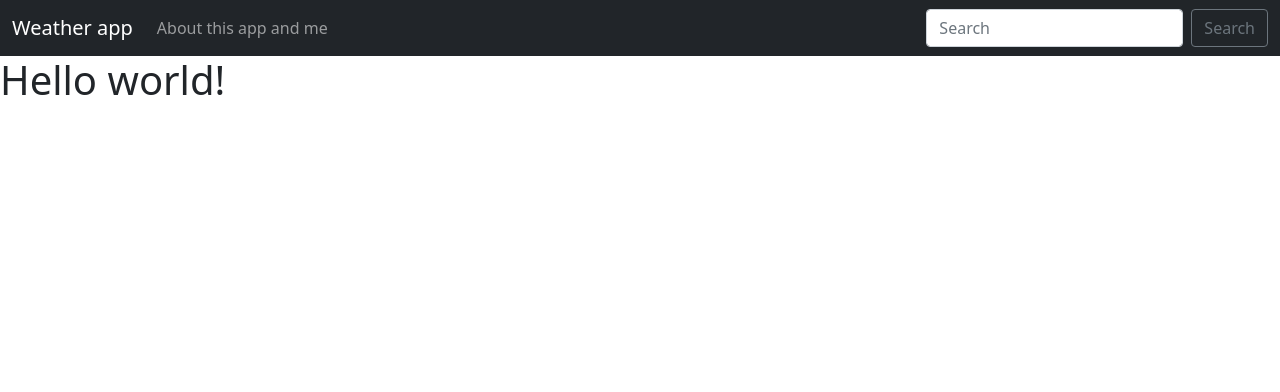
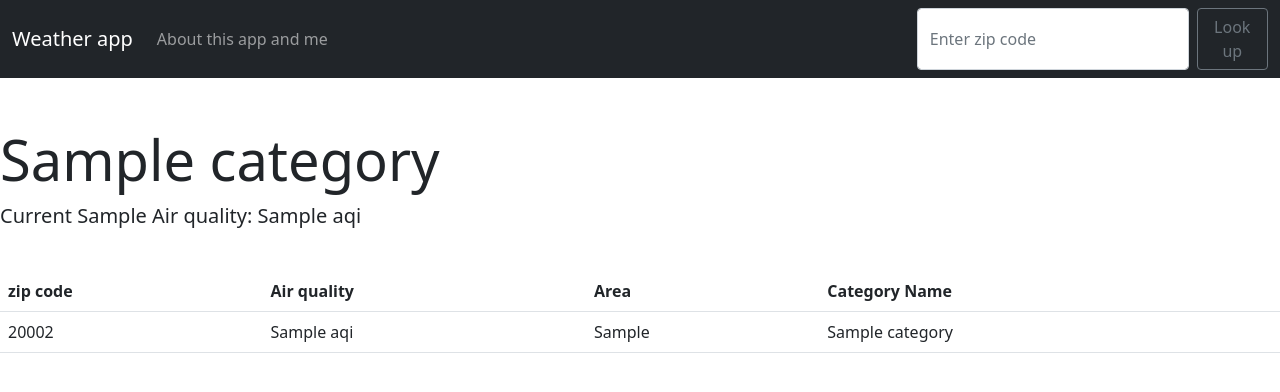
Before and after one commit to VladGrynenko/djangoweather, a Django app: page / in a window 1280 px wide. Shown: the top 392 px of the page. Run offline with Django 3.2, Linux system fonts and the light colour scheme; a database or web service that is not in the repository returns one stand-in record (values such as "Sample title"); data that the repository does not hold is empty.

Commit message:
ready weather application

```diff
--- a/weatherlookup/templates/base.html
+++ b/weatherlookup/templates/base.html
@@ -9,6 +9,14 @@
     <link href="https://cdn.jsdelivr.net/npm/bootstrap@5.0.0-beta1/dist/css/bootstrap.min.css" rel="stylesheet" integrity="sha384-giJF6kkoqNQ00vy+HMDP7azOuL0xtbfIcaT9wjKHr8RbDVddVHyTfAAsrekwKmP1" crossorigin="anonymous">
 
     <title>Hello, world!</title>
+    <style media="screen">
+        .good {background-color: #0C0;}
+        .moderate {background-color: #FFFF00;}
+        .usg {background-color: #FF9900;}
+        .unhealthy {background-color: #FF0000;}
+        .veryunhealthy {background-color: #990066;}
+        .hazardous {background-color: #660000;}
+    </style>
   </head>
   <body>
       <nav class="navbar navbar-expand-lg navbar-dark bg-dark">
@@ -25,9 +33,10 @@
         </li>
 
       </ul>
-      <form class="d-flex">
-        <input class="form-control me-2" type="search" placeholder="Search" aria-label="Search">
-        <button class="btn btn-outline-secondary" type="submit">Search</button>
+      <form action="{% url 'home' %}" class="d-flex" method="POST" >
+          {% csrf_token %}
+        <input class="form-control me-2" type="search" placeholder="Enter zip code" aria-label="Search" name="zipcode_enter">
+        <button class="btn btn-outline-secondary" type="submit">Look up</button>
       </form>
     </div>
   </div>
--- a/weatherlookup/templates/home.html
+++ b/weatherlookup/templates/home.html
@@ -2,6 +2,50 @@
 
 {% block content %}
 
-<h1>Hello world!</h1>
+
+<br><br>
+{% if api %}
+
+{% if api == 'Error with response converting to json' %}
+
+<p>{{api}}</p>
+{% else %}
+
+<div class="jumbotron {{ category_color }}">
+  <h1 class="display-4">{{  api.0.Category.Name }}</h1>
+  <p class="lead">Current {{  api.0.ReportingArea }} Air quality: {{ api.0.AQI }}</p>
+  <p>{{aqi_descr}}</p>
+</div>
+
+<br>
+
+<table class="table">
+    <thead class="thead-dark">
+
+    </thead>
+    <tr >
+        <th scope="col">zip code</th>
+        <th scope="col">Air quality</th>
+        <th scope="col">Area</th>
+        <th scope="col">Category Name</th>
+    </tr>
+
+    {% for item in api %}
+    <tr class = {{ category_color }}>
+        <td>{{ zipCode }}</td>
+        <td>{{ item.AQI }}</td>
+        <td>{{ item.ReportingArea }}</td>
+        <td>{{ item.Category.Name }}</td>
+    </tr>
+
+    {% endfor %}
+
+</table>
+
+
+{% endif %}
+
+{% endif %}
+
 
 {% endblock %}
--- a/weatherlookup/views.py
+++ b/weatherlookup/views.py
@@ -5,7 +5,42 @@ from django.shortcuts import render
 
 #this is my home page view
 def home(request):
-    return render(request, 'home.html', {})
+    import json
+    import requests
+    #
+    API_Key = '1820D642-4FF4-4172-A747-6051D0DC5C19'
+    zipCode = '20002'
+    if request.method == "POST":
+        zipCode = request.POST.get('zipcode_enter','')
+    distance = '25'
+    api_url = 'https://www.airnowapi.org/aq/observation/zipCode/current/?format=application/json&zipCode={}&distance={}&API_KEY={}'.format(zipCode,distance,API_Key)
+
+    aqi_groups = {'Good':'Air quality is satisfactory, and air pollution poses little or no risk.',
+    'Moderate':'Air quality is acceptable. However, there may be a risk for some people, particularly those who are unusually sensitive to air pollution.',
+    'Unhealthy for Sensitive Groups':'Members of sensitive groups may experience health effects. The general public is less likely to be affected.',
+    'Unhealthy':'Some members of the general public may experience health effects; members of sensitive groups may experience more serious health effects.',
+    'Very Unhealthy':'Health alert: The risk of health effects is increased for everyone.',
+    'Hazardous':'Health warning of emergency conditions: everyone is more likely to be affected.'}
+    cat_colors = {'Good':'good', 'Moderate': 'moderate', 'Unhealthy for Sensitive Groups' : 'usg', 'Unhealthy':'unhealthy', 'Very Unhealthy':'veryunhealthy', 'Hazardous': 'hazardous' }
+
+
+    try:
+        api = requests.get(api_url).json()
+        #api = api_request
+        aqi_name = api[0]["Category"]["Name"]
+        #aqi_name = 'Unhealthy for Sensitive Groups'
+        aqi_descr = aqi_groups.get(aqi_name, '')
+        category_color = cat_colors.get(aqi_name, '')
+
+    except Exception as e:
+        api = 'Error with response converting to json'
+        aqi_descr = ''
+        category_color = ''
+
+    ctx = { 'api': api, 'zipCode': zipCode, 'aqi_descr': aqi_descr, 'category_color': category_color }
+    #print(ctx)
+
+    return render(request, 'home.html', ctx )
 
 def about(request):
     return render(request, 'about.html', {})
```
